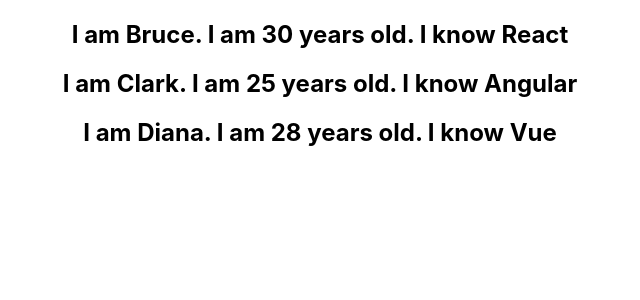
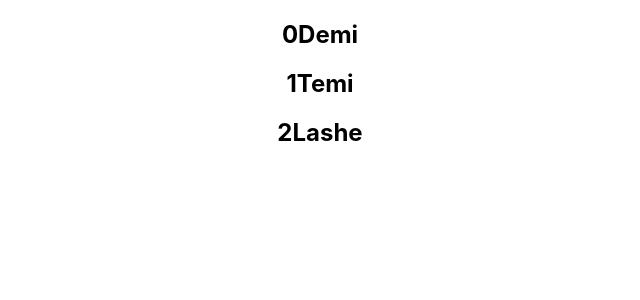
Before and after one commit to D-Alegria/hello_world_react, a React (Create React App) app: page / in a window 1280 px wide. Shown: the top 300 px of the page, without its empty margins (320-960 px from the left). Built offline with nearby package versions, Linux system fonts and the light colour scheme.

Commit message:
Learnt about using index as a list

```diff
--- a/src/components/NameList.js
+++ b/src/components/NameList.js
@@ -3,7 +3,12 @@
 
 function NameList() {
   const names = ["Demi", "Temi", "Lashe"];
-  const nameList = names.map((name) => <h2>{name}</h2>);
+  const nameList = names.map((name, index) => (
+    <h2 key={index}>
+      {index}
+      {name}
+    </h2>
+  ));
   const persons = [
     {
       id: 1,
@@ -26,10 +31,16 @@
   ];
 
   const personList = persons.map((person) => (
-    <Person key={person.id } person={person} />
+    <Person key={person.id} person={person} />
   ));
 
-  return <div>{personList}</div>;
+  //When to use index as a key?
+
+  //1. The item in your list do not have a unique id
+  //2. The list is a static list and will not change
+  //3. The list will never be reordered or filtered
+
+  return <div>{nameList}</div>;
 }
 
 export default NameList;
```
